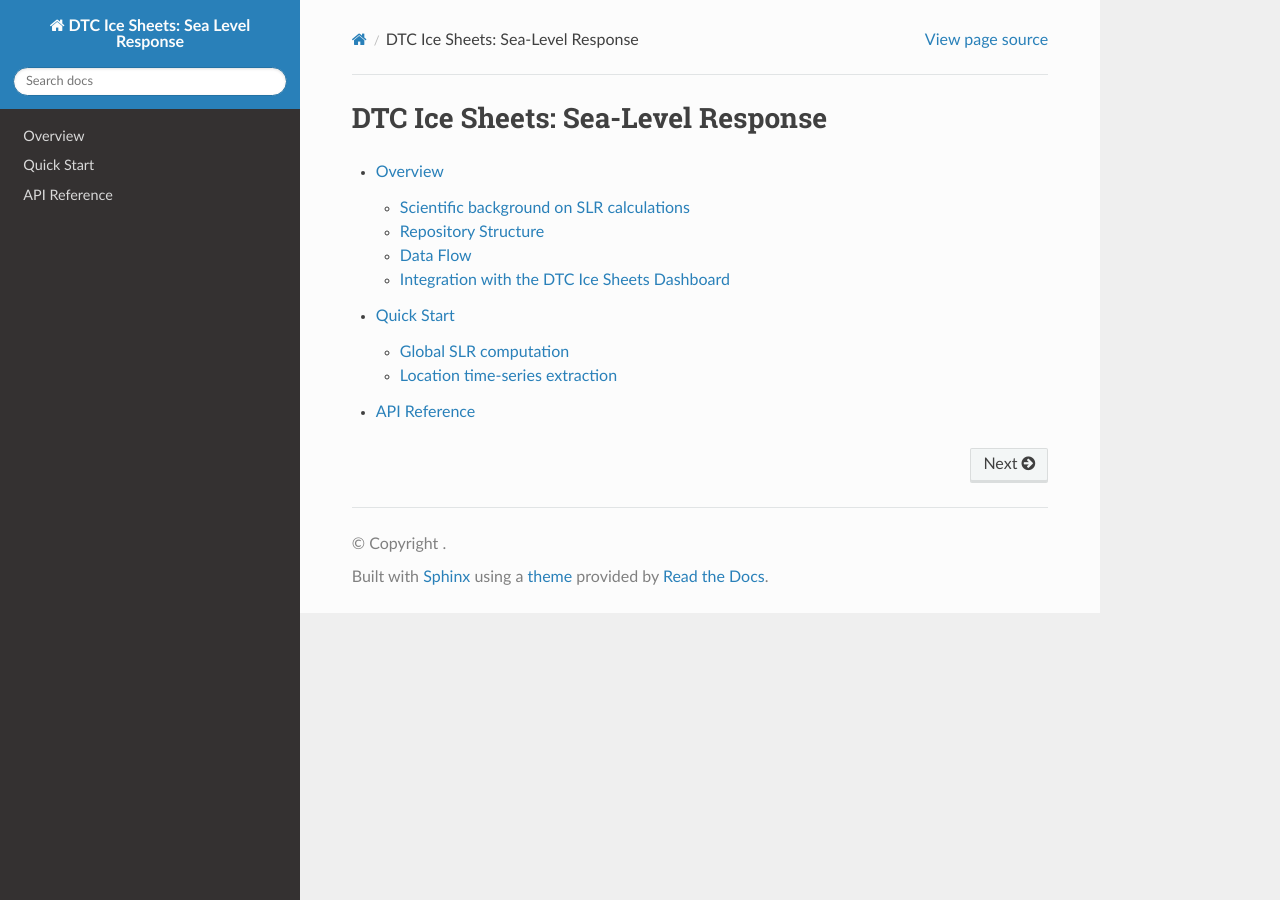
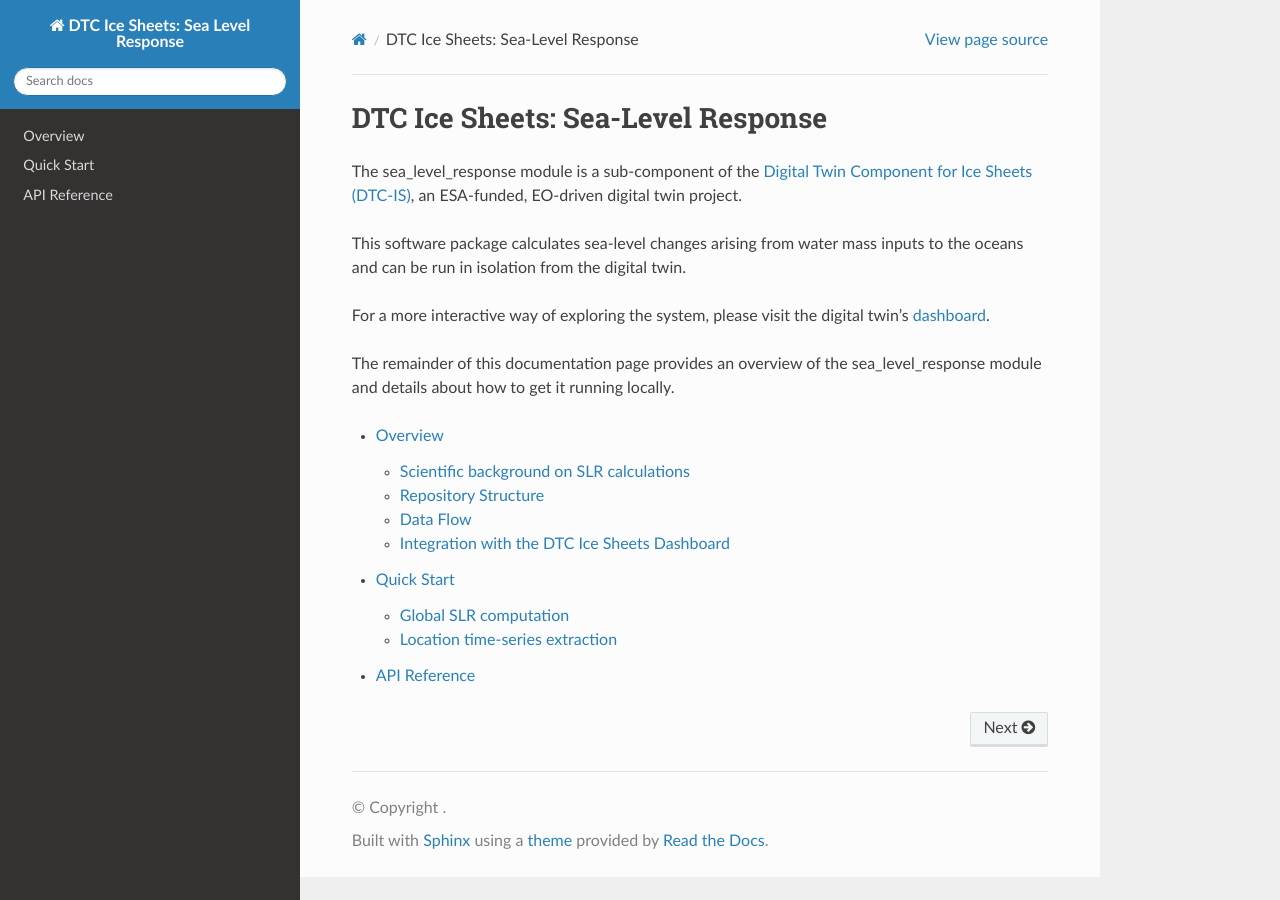
Before and after one commit to DTC-Ice-Sheets/sea_level_response, a Sphinx documentation site: the page built from docs/source/index.rst, in a window 1280 px wide. Built offline with Sphinx 7.4.7 and the Read the Docs theme 3.1.0, drawn with Linux system fonts in a browser that asks for light colours.

Commit message:
add some extra background to the documentation pages

```diff
--- a/docs/source/index.rst
+++ b/docs/source/index.rst
@@ -6,6 +6,19 @@
 DTC Ice Sheets: Sea-Level Response
 ==================================
 
+The sea_level_response module is a sub-component of the
+`Digital Twin Component for Ice Sheets (DTC-IS) <https://dtc-ice-sheets.org/>`_, an ESA-funded, EO-driven digital twin
+project.
+
+This software package calculates sea-level changes arising from water mass inputs to the oceans and can be run in
+isolation from the digital twin.
+
+For a more interactive way of exploring the system, please visit the digital twin's
+`dashboard <https://dashboards.dtc-ice-sheets.org/>`_.
+
+The remainder of this documentation page provides an overview of the sea_level_response module and details about how
+to get it running locally.
+
 .. toctree::
    :maxdepth: 2
 
```
